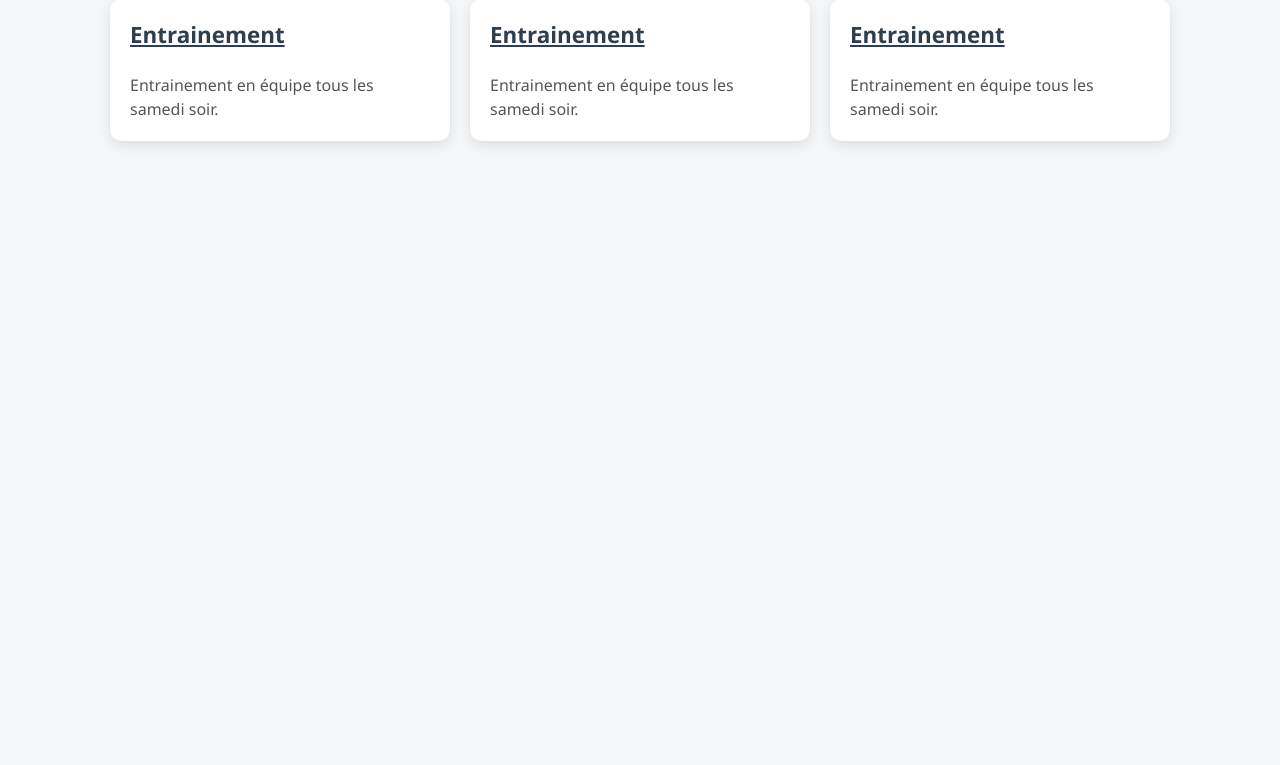
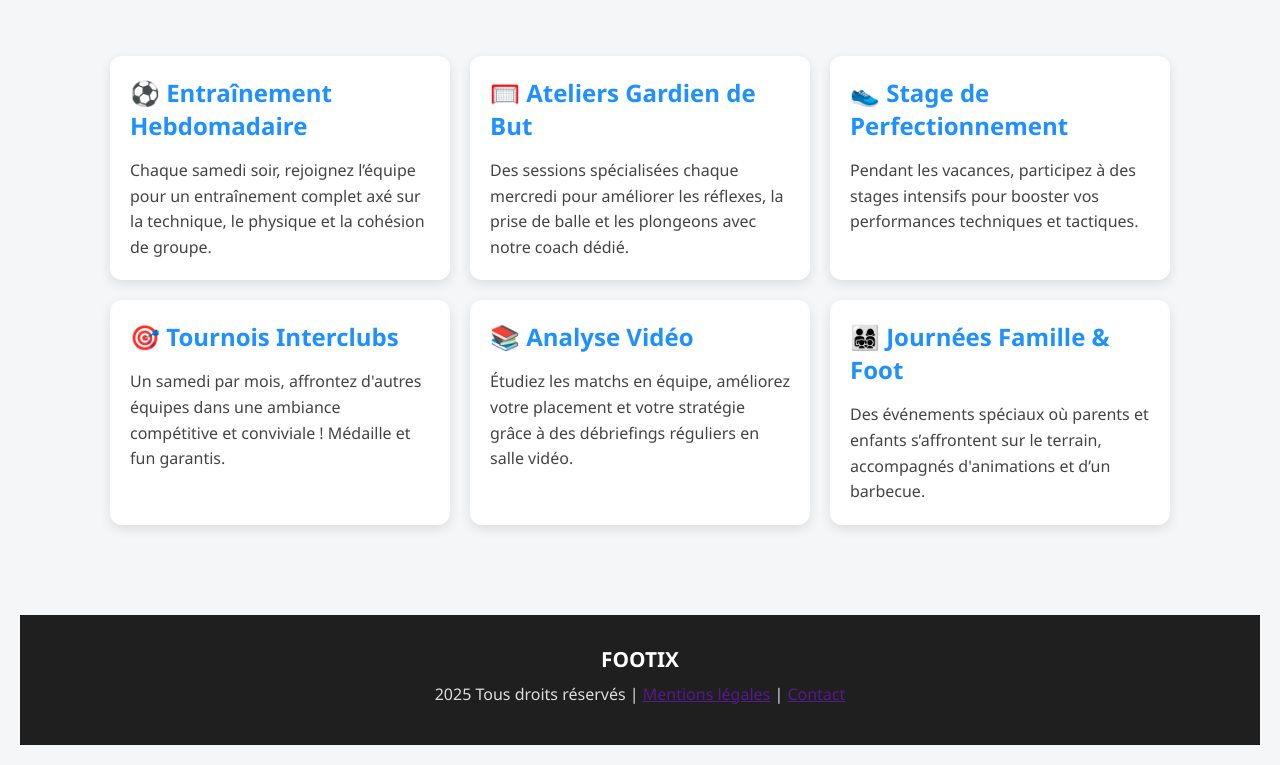
Before and after one commit to Aln-Duf/footix_eval, a plain HTML site: page pages/activités.html in a window 1280 px wide. Shown: the part 161-926 px from the top of the page. Before the commit the page ends 800 px from the top, so only its background shows below. Drawn offline with Linux system fonts and the light colour scheme.

Commit message:
Améliorations sur toutes les pages, ajout favicon, modifications actualités, activités et formulaire, avec ajout du footer et autres

```diff
--- a/pages/activités.html
+++ b/pages/activités.html
@@ -8,7 +8,8 @@
 <head>
     <meta charset="utf-8">
     <meta http-equiv="X-UA-Compatible" content="IE=edge">
-    <title></title>
+    <title>Footix Association</title>
+    <link rel="icon" type="image/png" href="images/8479756-illustration-logo-ballon-de-football-avec-couronne-de-laurier-et-couronne-vectoriel.jpg" />
     <meta name="description" content="">
     <meta name="viewport" content="width=device-width, initial-scale=1">
     <link rel="stylesheet" href="../style.css">
@@ -31,21 +32,47 @@
         <h3 class="underline">Activités</h3>
 
 
-        <section class="parent">
-            <section class="sec1">
-                <h3>Entrainement</h3>
-                <p>Entrainement en équipe tous les samedi soir.</p>
+<section class="parent">
+            <section>
+                <h3>⚽ Entraînement Hebdomadaire</h3>
+                <p>Chaque samedi soir, rejoignez l’équipe pour un entraînement complet axé sur la technique, le physique et la cohésion de groupe.</p>
             </section>
-            <section class="sec2">
-                <h3>Entrainement</h3>
-                <p>Entrainement en équipe tous les samedi soir.</p>
+
+            <section>
+                <h3>🥅 Ateliers Gardien de But</h3>
+                <p>Des sessions spécialisées chaque mercredi pour améliorer les réflexes, la prise de balle et les plongeons avec notre coach dédié.</p>
             </section>
-            <section class="sec3">
-                <h3>Entrainement</h3>
-                <p>Entrainement en équipe tous les samedi soir.</p>
+
+            <section>
+                <h3>👟 Stage de Perfectionnement</h3>
+                <p>Pendant les vacances, participez à des stages intensifs pour booster vos performances techniques et tactiques.</p>
+            </section>
+
+            <section>
+                <h3>🎯 Tournois Interclubs</h3>
+                <p>Un samedi par mois, affrontez d'autres équipes dans une ambiance compétitive et conviviale ! Médaille et fun garantis.</p>
+            </section>
+
+            <section>
+                <h3>📚 Analyse Vidéo</h3>
+                <p>Étudiez les matchs en équipe, améliorez votre placement et votre stratégie grâce à des débriefings réguliers en salle vidéo.</p>
+            </section>
+
+            <section>
+                <h3>👨‍👩‍👧‍👦 Journées Famille & Foot</h3>
+                <p>Des événements spéciaux où parents et enfants s’affrontent sur le terrain, accompagnés d'animations et d’un barbecue.</p>
             </section>
         </section>
     </main>
+
+     <footer>
+    <h4>FOOTIX</h4>
+    <p>
+      2025 Tous droits réservés |
+      <a href="">Mentions légales</a> |
+      <a href="">Contact</a>
+    </p>
+  </footer>
 
     <script src="" async defer></script>
 </body>
--- a/style.css
+++ b/style.css
@@ -1,8 +1,8 @@
 body {
     font-family: 'Segoe UI', Tahoma, Geneva, Verdana, sans-serif;
     background-color: #f4f6f8;
-    margin: 30;
-    padding: 30;
+    margin: 10px;
+    padding: 10px;
 }
 
 header ul {
@@ -34,13 +34,11 @@ header ul li a:hover {
     margin-top: 3px;
     height: 400px;
     object-fit: cover;
-
 }
 
 .contenu-accueil {
     position: relative;
 }
-
 
 .contenu {
     position: absolute;
@@ -52,7 +50,6 @@ header ul li a:hover {
     background-color: #333333ce;
     padding: 30px;
     border-radius: 1em;
-
 }
 
 .contenu h3 {
@@ -65,7 +62,6 @@ header ul li a:hover {
     width: 14em;
     border-radius: 3em;
     border: none;
-
 }
 
 .contenu button:hover {
@@ -79,7 +75,6 @@ header ul li a:hover {
     text-decoration: underline;
     padding: 25px;
 }
-
 
 .row {
     display: flex;
@@ -109,7 +104,6 @@ header ul li a:hover {
     margin: auto;
 }
 
-
 .parent section {
     background-color: #ffffff;
     padding: 20px;
@@ -121,35 +115,42 @@ header ul li a:hover {
 }
 
 .parent section:hover {
-    transform: translateY(-5px);
-    box-shadow: 0 8px 20px rgba(0, 0, 0, 0.15);
+    transform: translateY(-8px) scale(1.02);
+    box-shadow: 0 10px 25px rgba(0, 0, 0, 0.2);
+    background-color: #f0f8ff;
 }
 
 .parent h3 {
     margin-top: 0;
-    color: #2c3e50;
-    font-size: 1.4em;
+    color: #1e90ff;
+    font-size: 1.5em;
+    margin-bottom: 10px;
+    display: flex;
+    align-items: center;
+    gap: 10px;
 }
 
-
 .parent p {
-    color: #555;
-    line-height: 1.5;
+    color: #444;
+    line-height: 1.6;
+    font-size: 1rem;
     margin-bottom: 0;
-}
-
-h3 {
-    text-decoration: underline;
 }
 
 
 form {
     background-color: white;
     padding: 25px;
+    padding-right: 50px;
     border-radius: 8px;
     max-width: 500px;
     margin: auto;
     box-shadow: 0 0 10px rgba(0, 0, 0, 0.1);
+}
+
+.p-form {
+    text-align: center;
+    padding-bottom: 50px;
 }
 
 label {
@@ -184,3 +185,65 @@ button[type="submit"] {
 button[type="submit"]:hover {
     background-color: #0056b3;
 }
+
+.article {
+    display: flex;
+    flex-wrap: wrap;
+    gap: 20px;
+    justify-content: center;
+}
+
+.article article {
+    background: white;
+    border-radius: 10px;
+    box-shadow: 0 4px 8px rgba(0, 0, 0, 0.1);
+    padding: 20px;
+    max-width: 300px;
+    width: 100%;
+    transition: transform 0.3s ease, box-shadow 0.3s ease;
+}
+
+.article article:hover {
+    transform: translateY(-5px);
+    box-shadow: 0 8px 16px rgba(0, 0, 0, 0.15);
+}
+
+.article h3 {
+    font-size: 1.4rem;
+    color: #333;
+    margin-bottom: 10px;
+    border-bottom: 2px solid #007BFF;
+    padding-bottom: 5px;
+}
+
+.article p {
+    font-size: 1rem;
+    color: #555;
+    line-height: 1.5;
+}
+
+.underline,
+.underline-2,
+.underline-3 {
+    text-align: center;
+    font-size: xx-large;
+    text-decoration: underline;
+}
+
+footer {
+    background-color: #1f1f1f;
+    color: #ddd;
+    text-align: center;
+    padding: 30px 20px;
+    margin-top: 50px;
+}
+
+footer h4 {
+    margin: 0;
+    font-size: 1.3rem;
+    color: #ffffff;
+}
+
+footer p {
+    margin: 10px;
+}
```
Also changed, not shown: index.html (+11 -5 lines), pages/actualités.html (+29 -2 lines), pages/formulaire.html (+14 -1 lines), images/8479756-illustration-logo-ballon-de-football-avec-couronne-de-laurier-et-couronne-vectoriel.jpg (added).
